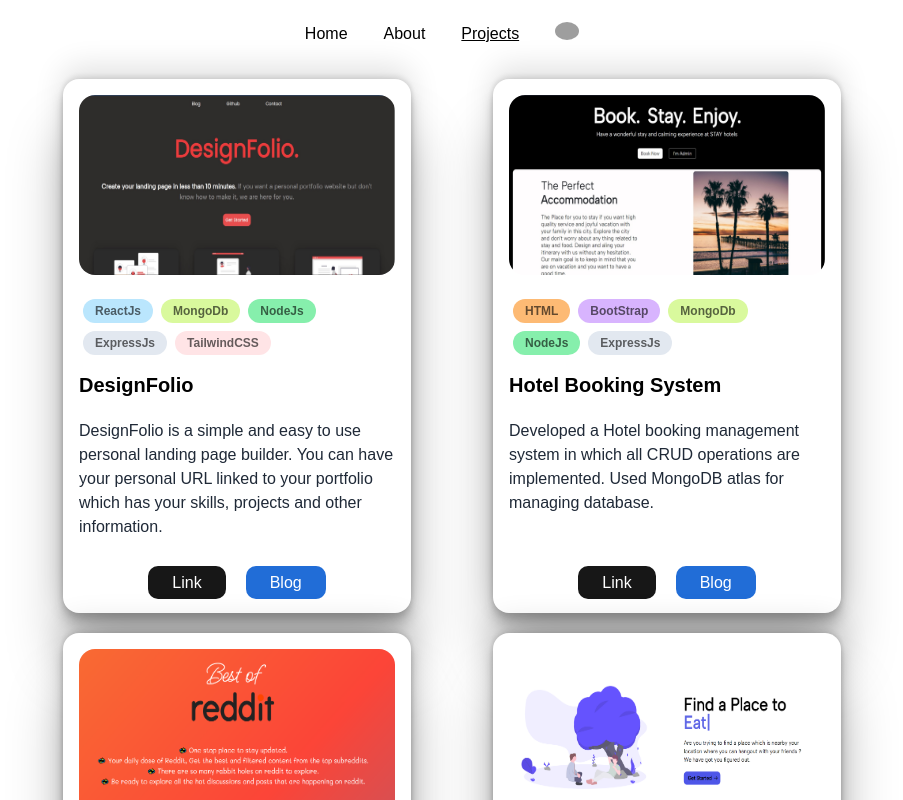
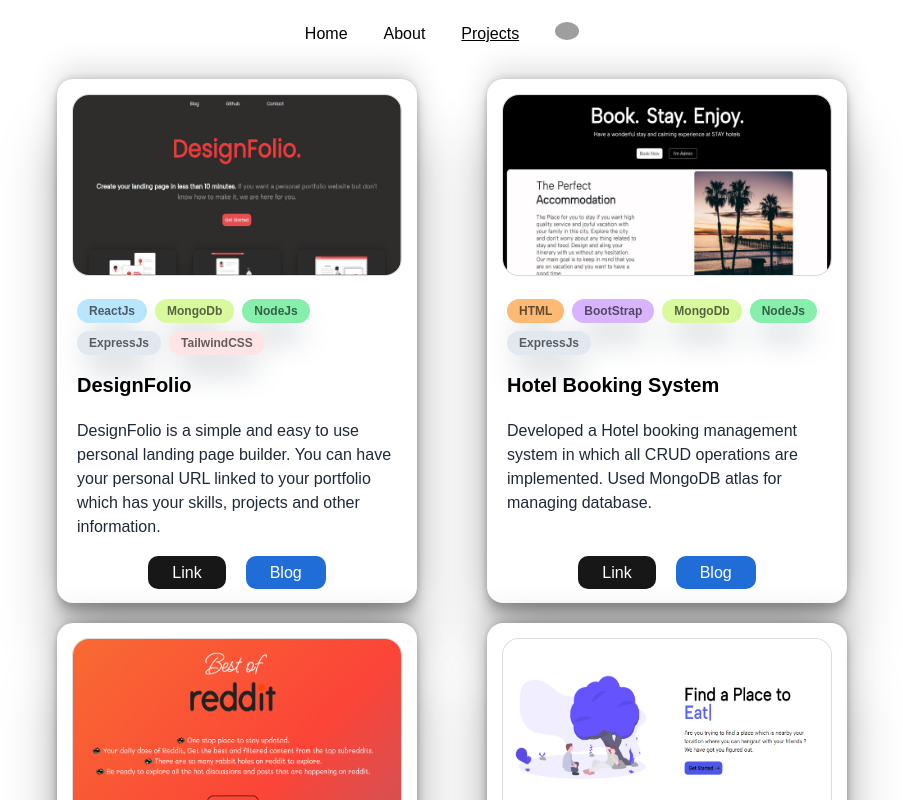
Before and after one commit to ishan249/my-portfolio, a React (Create React App) app: page /Projects in a window 1280 px wide. Shown: the top 800 px of the page, without its empty margins (188-1091 px from the left). Built offline with nearby package versions, Linux system fonts and the light colour scheme; grey boxes are pictures that could not be loaded.

Commit message:
changed card design

```diff
--- a/src/components/Projects/PlaceCard.jsx
+++ b/src/components/Projects/PlaceCard.jsx
@@ -19,7 +19,7 @@ function PlaceCard(props) {
           <button
             style={{
               backgroundColor: tag.tagColor,
-              boxShadow: "rgb(38, 57, 77) 0px 20px 30px -10px;",
+              boxShadow: "rgb(38, 57, 77) 0px 20px 30px -10px",
             }}
             className="m-1 cursor-pointer rounded-full px-3 py-1 transition duration-500 ease-in-out hover:bg-gray-50"
           >
@@ -35,16 +35,16 @@ function PlaceCard(props) {
         <div className="mt-3 flex flex-col items-start space-y-5">
           <h1
             style={{ color: darkMode ? "white" : "black" }}
-            className="text-xl text-center font-bold"
+            className="text-xl text-center font-bold px-1"
           >
             {props.title}
           </h1>
           <p
             style={{
-              height: "120px",
+              height: "110px",
               color: darkMode ? "rgb(229 231 235)" : "rgb(31 41 55)",
             }}
-            className="text-gray-500 text-base"
+            className="text-gray-500 text-base px-1"
           >
             {props.description}
           </p>
@@ -60,6 +60,12 @@ function PlaceCard(props) {
           href={props.link}
           target="_blank"
           rel="noopener noreferrer"
+          onMouseEnter={(e) => {
+            e.target.style.backgroundColor = darkMode ? "rgb(239, 239, 239)" : "#252525";
+          }}
+          onMouseLeave={(e) => {
+            e.target.style.backgroundColor = darkMode ? "white" : "rgb(23, 23, 23)";
+          }}
         >
           Link
         </a>
--- a/src/components/Projects/Projects.css
+++ b/src/components/Projects/Projects.css
@@ -1,15 +1,19 @@
-.mainCard{
-    box-shadow: rgba(0, 0, 0, 0.25) 0px 54px 55px, rgba(0, 0, 0, 0.12) 0px -12px 30px, rgba(0, 0, 0, 0.12) 0px 4px 6px, rgba(0, 0, 0, 0.17) 0px 12px 13px, rgba(0, 0, 0, 0.09) 0px -3px 5px;
+.mainCard {
+  box-shadow: rgba(0, 0, 0, 0.25) 0px 54px 55px,
+    rgba(0, 0, 0, 0.12) 0px -12px 30px, rgba(0, 0, 0, 0.12) 0px 4px 6px,
+    rgba(0, 0, 0, 0.17) 0px 12px 13px, rgba(0, 0, 0, 0.09) 0px -3px 5px;
   margin: 10px 14px;
   width: 348px;
   height: 440px;
   background-color: white;
 }
-.proImage{
+.proImage {
   height: 180px;
   width: 338px;
+  box-shadow: rgba(0, 0, 0, 0.02) 0px 1px 3px 0px,
+    rgba(27, 31, 35, 0.15) 0px 0px 0px 1px;
 }
-.linkBtn{
+.linkBtn {
   border-radius: 10px;
   height: 14px;
   width: 40px;
@@ -17,7 +21,7 @@
   background-color: rgb(23, 23, 23);
 }
 
-.linkBtn:hover{
+.linkBtn:hover {
   background-color: #252525;
 }
 @media only screen and (min-width: 768px) {
@@ -29,27 +33,34 @@
     justify-content: center;
   }
 }
-.blogBtn{
-    background-color: #216dd7 ;
-    color:white;
+.blogBtn {
+  background-color: #216dd7;
+  color: white;
   transition: 0.3s;
   border-radius: 10px;
   height: 14px;
   width: 40px;
   margin: 10px;
 }
-.blogBtn:hover{
+.blogBtn:hover {
   background-color: #0f438d;
 }
-.cardDiv{
-    width: 348px;
-    height: 534px;
+.cardDiv {
+  width: 360px;
+  height: 524px;
   margin: 10px 14px;
-    box-shadow: rgba(0, 0, 0, 0.25) 0px 54px 55px, rgba(0, 0, 0, 0.12) 0px -12px 30px, rgba(0, 0, 0, 0.12) 0px 4px 6px, rgba(0, 0, 0, 0.17) 0px 12px 13px, rgba(0, 0, 0, 0.09) 0px -3px 5px;
+  box-shadow: rgba(0, 0, 0, 0.25) 0px 54px 55px,
+    rgba(0, 0, 0, 0.12) 0px -12px 30px, rgba(0, 0, 0, 0.12) 0px 4px 6px,
+    rgba(0, 0, 0, 0.17) 0px 12px 13px, rgba(0, 0, 0, 0.09) 0px -3px 5px;
   transition: 0.2s;
   animation-delay: 3s;
 }
-.cardDiv:hover{
-    box-shadow: rgba(0, 0, 0, 0.25) 0px 54px 55px, rgba(0, 0, 0, 0.12) 0px -12px 30px, rgba(0, 0, 0, 0.12) 0px 4px 6px, rgba(0, 0, 0, 0.17) 0px 12px 13px, rgba(0, 0, 0, 0.09) 0px -3px 5px;
-scale: 103%;
+.cardDiv:hover {
+  box-shadow: rgba(0, 0, 0, 0.25) 0px 54px 55px,
+    rgba(0, 0, 0, 0.12) 0px -12px 30px, rgba(0, 0, 0, 0.12) 0px 4px 6px,
+    rgba(0, 0, 0, 0.17) 0px 12px 13px, rgba(0, 0, 0, 0.09) 0px -3px 5px;
+  scale: 102%;
 }
+.new{
+    color: rgb(239, 239, 239);
+}
```
Lines whose indentation alone changed are shown as unchanged.
